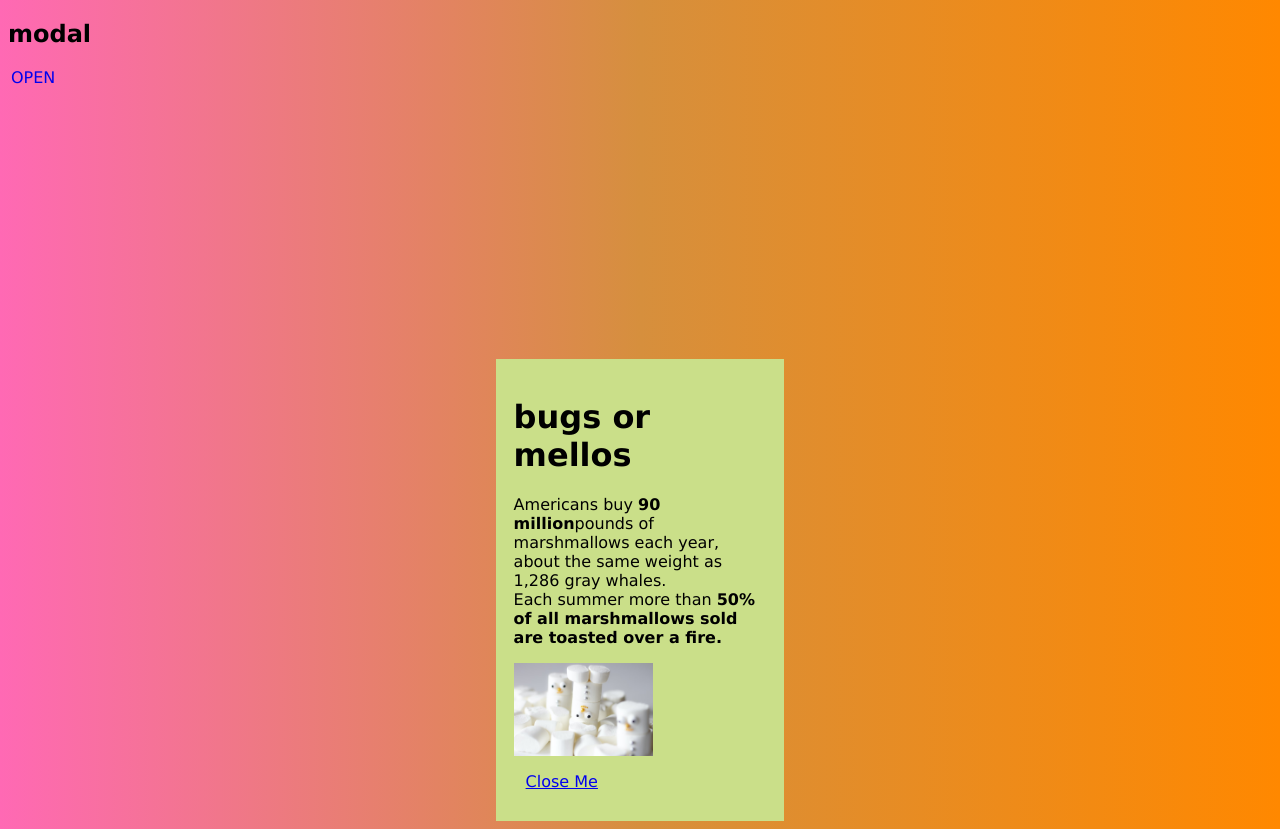
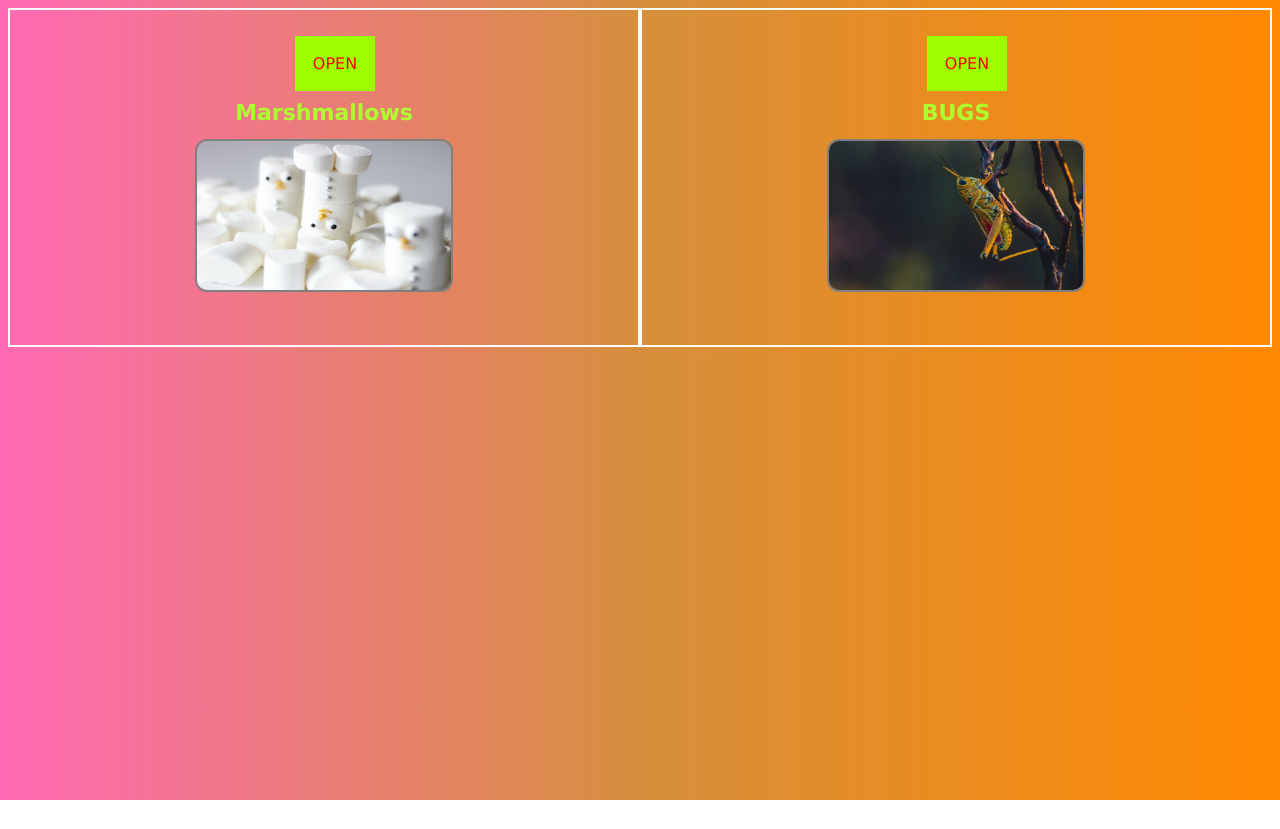
Before and after one commit to hortencia718/assignment_1_qcc, a plain HTML site: page assignment5/index.html in a window 1280 px wide. After the commit the page ends 800 px from the top, so only its background shows below. Drawn offline with Linux system fonts and the light colour scheme.

Commit message:
added popup modal

```diff
--- a/assignment5/index.html
+++ b/assignment5/index.html
@@ -9,27 +9,44 @@
 </head>
 <body>
 
-        <h2>modal</h2>
+            <!-- <h2>Marshmallows & Bugs</h2> -->
                 <!-- button -->
-        <a class="popup" href="#popupwindow">OPEN</a>
+       <!-- <div class="Ab"><a class="btn" href="#popupwindow">OPEN</a></div> -->
         <!-- <img src="img/marshmellow.jpg" alt=""> -->
 
-        <br>
-        <br>
-         <div id="popupwindow" class="window-modal">
+        <!-- parent -->
+
+          <div id="popupwindow" class="modal">
+
              <div class="message-area">
-                <h1>bugs or mellos</h1>
-                <p>Americans buy <b>90 million</b>pounds of marshmallows each year,
+                <div class="Ab"><a class="btn" href="#Mpopup">OPEN</a></div>
+
+                <h1>Marshmallows</h1>
+                     <img class="mars" src="img/marshmellow.jpg" alt="marshmallows">
+                </div>
+
+
+              <!-- photo 2 and info -->
+                <div class="message-area">
+                    <div class="Ab"><a class="btn" href="#popupwindow">OPEN</a></div>
+                <h1>BUGS</h1>
+                     <img class="mars" src="img/grasshopper.jpg" alt="grasshopper">
+               </div>
+         </div>
+
+
+
+                    <!-- popup hidden element -->
+         <div id="Mpopup">
+
+             <h2>is it a marshmallow</h2>
+              <p>Americans buy <b>90 million</b>pounds of marshmallows each year,
                     <br>about the same weight as 1,286 gray whales.
-                    <br>
-                    Each summer more than <b>50% of all marshmallows sold are toasted over a fire.</b></p>
-                     <img class="mars" src="img/marshmellow.jpg" alt="marshmallows">
-                        <br>
-
-                        <div class="btn">
-                            <a class="#" href="#">Close Me</a>
-                       </div>
-               </div>
+                    </p>
+                    <img src="img/spidy.jpg" alt="bug">
+                    <div class="A1">
+                        <a class="btn" href="#">X</a>
+                   </div>
          </div>
 
 
--- a/assignment5/style.css
+++ b/assignment5/style.css
@@ -4,59 +4,138 @@ body{
     background:linear-gradient(to right, hotpink, rgb(214, 143, 61), rgb(255, 136, 0)) ;
 }
 
-/* all images  */
-/* img{
-    width:100%;
-    height:100%;
-} */
+/* style my button visual */
+.btn{
+    background-color: rgb(157, 255, 0);
+    text-decoration: none;
+    padding: 18px;
+    /* position: center; */
+    color:red;
+    /* margin-left: 50%; */
+    margin-top: 12px ;
 
-a.popup{
-    text-decoration: none;
-    padding: 3px;
+  }
+
+
+/* move btn */
+  .Ab{
+    /* margin-top:52px; */
+    margin-left: 22px;
+    padding:12px;
+  }
+
+
+
+  h1{
+      display: flex;
+       color:greenyellow;
+       font-size: 22px;
+  }
+
+
+
+p{
+    font-size: 14px;
+}
+
+
+
+.modal{
+    display:flex;
+    justify-content: space-around;
 
 }
 
-.popupwindow{
-    position: fixed;
-    top:0%;
-    bottom:0%;
-    right:0%;
-    left:0%;
-    background-color: rgba(52, 198, 235,0.4);
+
+  .modal-window{
+    /* display: flex; */
+    opacity: 0;
     pointer-events: none;
+    position:fixed;
+    top: 0 ;
+    bottom: 0;
+    right: 0;
+    left: 0;
+    /* border:2px solid rgb(235, 231, 231) ; */
+    background:linear-gradient(to right, hotpink, rgb(214, 143, 61), rgb(255, 136, 0)) ;
+  }
+
+
+  .modal-window:target{
+    opacity: 1;
+    pointer-events: all;
+    border:2px solid ivory;
+  }
+
+
+
+img.mars{
+border-radius: 12px;
+border: 2px solid gray;
+
+}
+
+/* main window */
+#Mpopup{
+    position:fixed;
+    top: 0 ;
+    padding:12px;
+    margin: 12px;
     opacity: 0;
+    display: flex;
+    width:90%;
+    background-color: rgb(6, 62, 59);
+
 }
 
 
-.modal.window:target{
-    opacity: 1;
-    /* pointer-events: auto; */
-}
+/* popup */
+#Mpopup p{
+    background-color: lightblue;
+    padding:12px;
 
-img{
-    width: 55%;
-    height: 55%;
-}
+ }
 
 
-.message-area{
-    width: 20%;
-    height:60%;
-    padding: 18px;
-  background-color: rgb(202, 223, 137);
-  margin: auto;
-  margin-top: 20%;
-  position: relative;
+#Mpopup:target{
+opacity: 0.9;
 
 }
 
 
 
 
-div.btn{
-    padding:12px;
-    color: rgb(233, 73, 15);
+
+
+img{
+    width: 45%;
+    height: 55%;
+    border:honeydew;
 }
+
+
+.message-area{
+    display:flex;
+  flex-direction: column;
+  align-items: center;
+  border:2px solid white;
+  padding:32px;
+  /* width:50%; */
+ /* background-color: rgb(252, 0, 42); */
+
+
+}
+
+
+
+
+
+
+
+
+
+
+
 
 
 
```
Also changed, not shown: assignment5/img/grasshopper.jpg (renamed from assignment5/img/gouthaman-raveendran-_5ZPuGNYkTg-unsplash.jpg), assignment5/img/juan-pablo-mascanfroni-ufgmBiqh2Kk-unsplash.jpg (added), assignment5/img/spidy.jpg (added).
